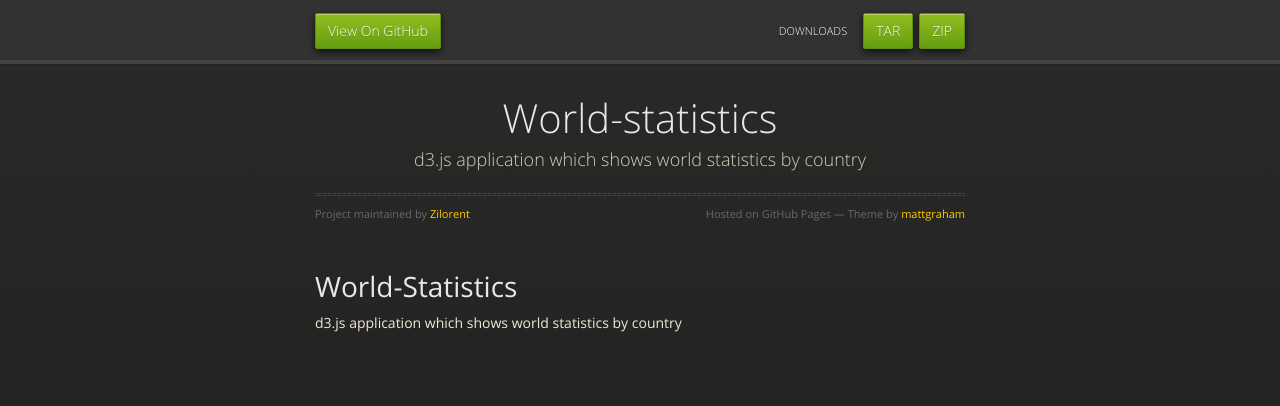
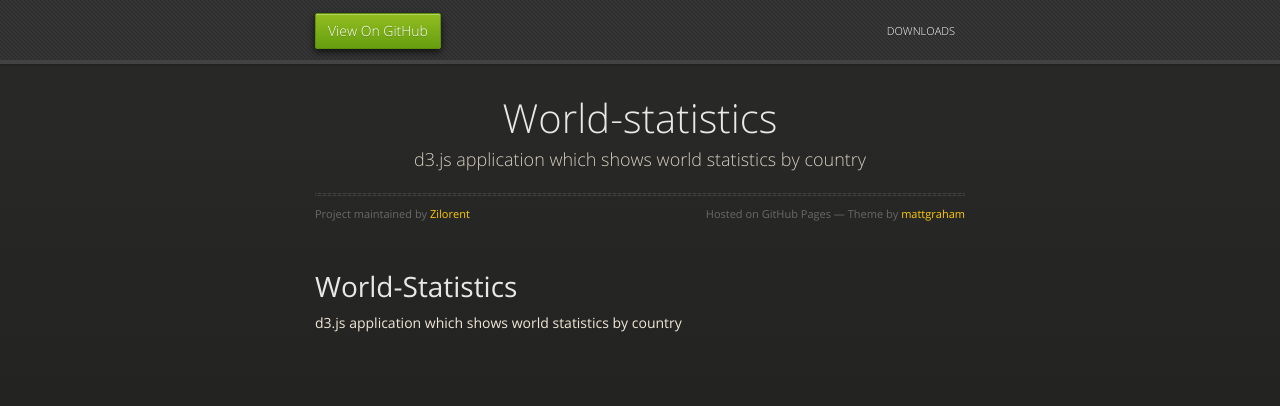
Before and after one commit to Zilorent/World-Statistics, a plain HTML site: page index.html in a window 1280 px wide. Drawn offline with nearby package versions, Linux system fonts and the light colour scheme.

Commit message:
Update index.html

```diff
--- a/index.html
+++ b/index.html
@@ -21,8 +21,6 @@
       <div id="header">
         <nav>
           <li class="fork"><a href="https://github.com/Zilorent/World-Statistics">View On GitHub</a></li>
-          <li class="downloads"><a href="https://github.com/Zilorent/World-Statistics/zipball/master">ZIP</a></li>
-          <li class="downloads"><a href="https://github.com/Zilorent/World-Statistics/tarball/master">TAR</a></li>
           <li class="title">DOWNLOADS</li>
         </nav>
       </div><!-- end header -->
```
